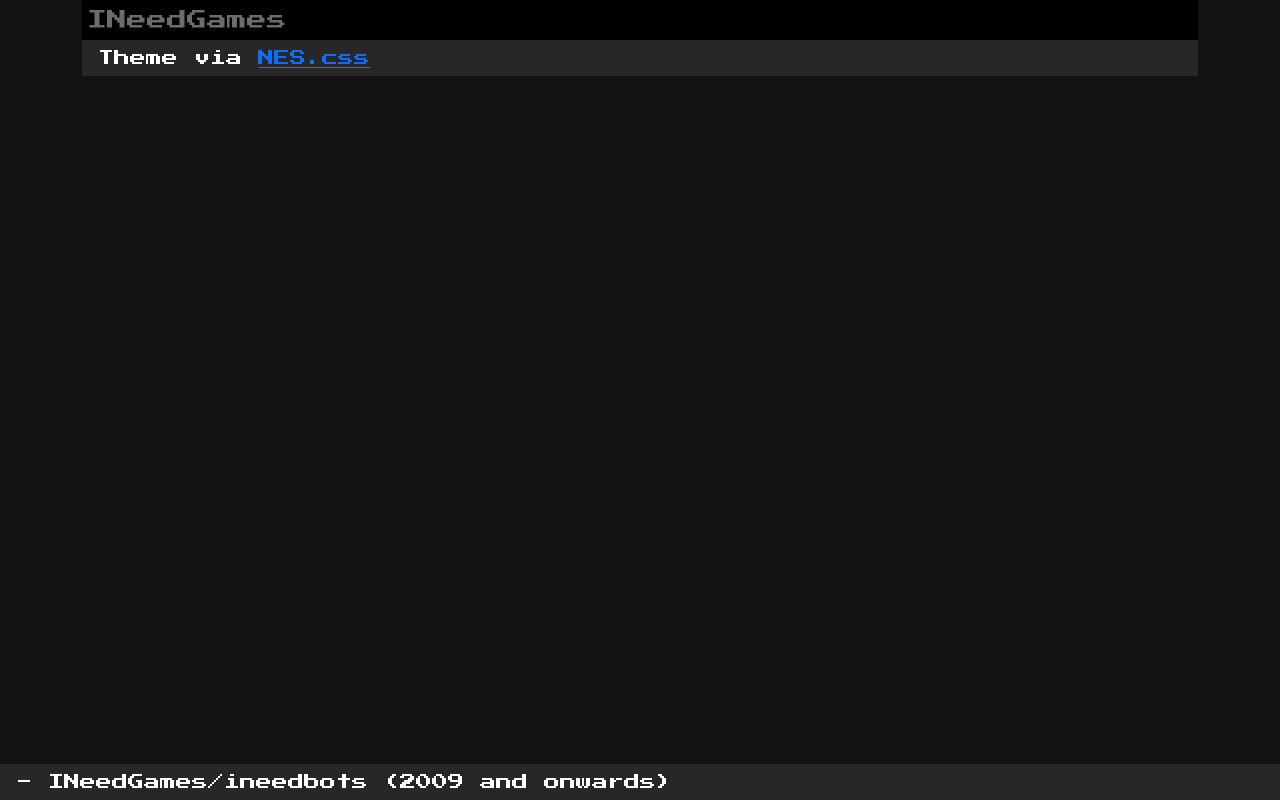
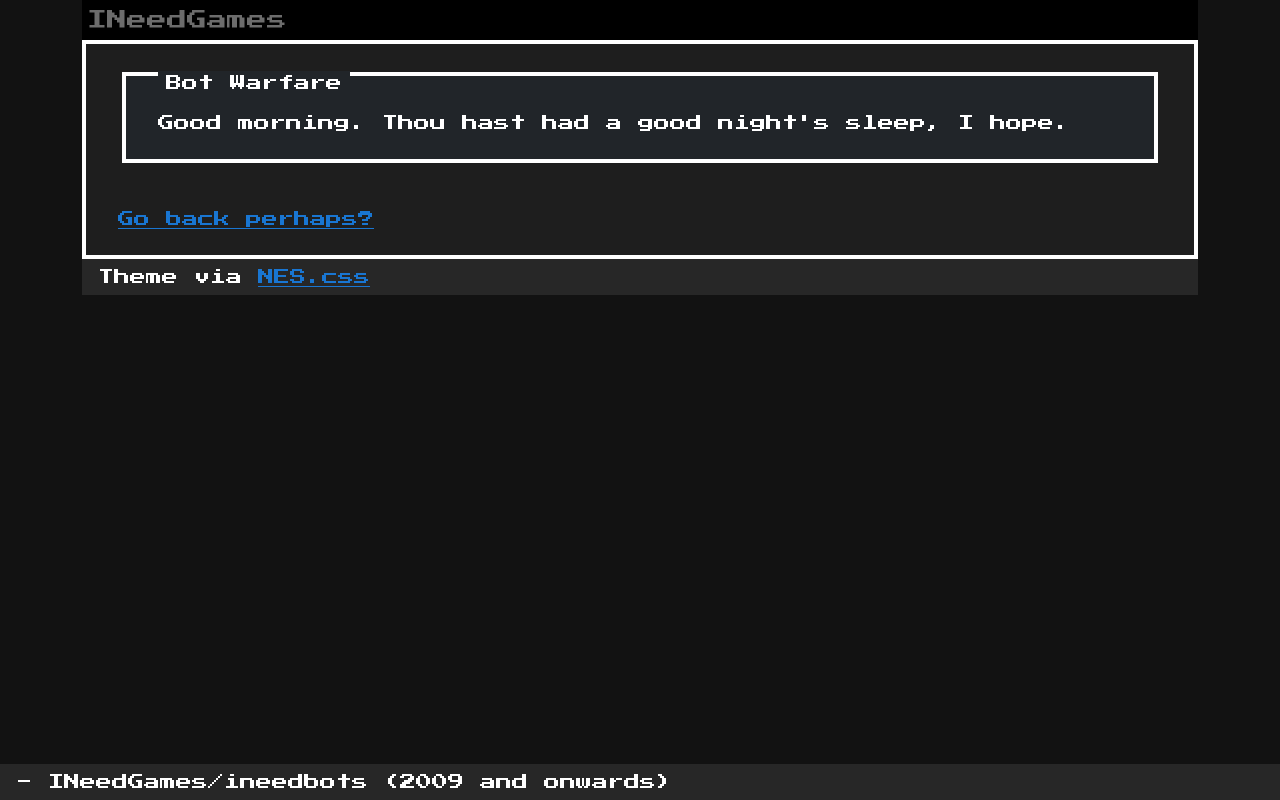
Before and after one commit to ineedbots/vue_site, a Nuxt app: page /bot-warfare in a window 1280 px wide. Built offline with nearby package versions, Linux system fonts and the light colour scheme.

Commit message:
added bw page

```diff
--- a/layouts/default.vue
+++ b/layouts/default.vue
@@ -44,6 +44,10 @@ a, button {
   cursor: pointer;
 }
 
+a {
+  color: #1976d2;
+}
+
 .ing-root-div {
   background-color: #121212;
 }
--- /dev/null
+++ b/pages/bot-warfare.vue
@@ -0,0 +1,18 @@
+<template>
+  <div>
+    <div class="ing-content nes-container">
+      <div class="nes-container is-dark with-title">
+        <p class="title">
+          Bot Warfare
+        </p>
+        <p>Good morning. Thou hast had a good night's sleep, I hope.</p>
+      </div>
+
+      <div style="height: 40px" />
+
+      <NuxtLink to="/">
+        Go back perhaps?
+      </NuxtLink>
+    </div>
+  </div>
+</template>
```
